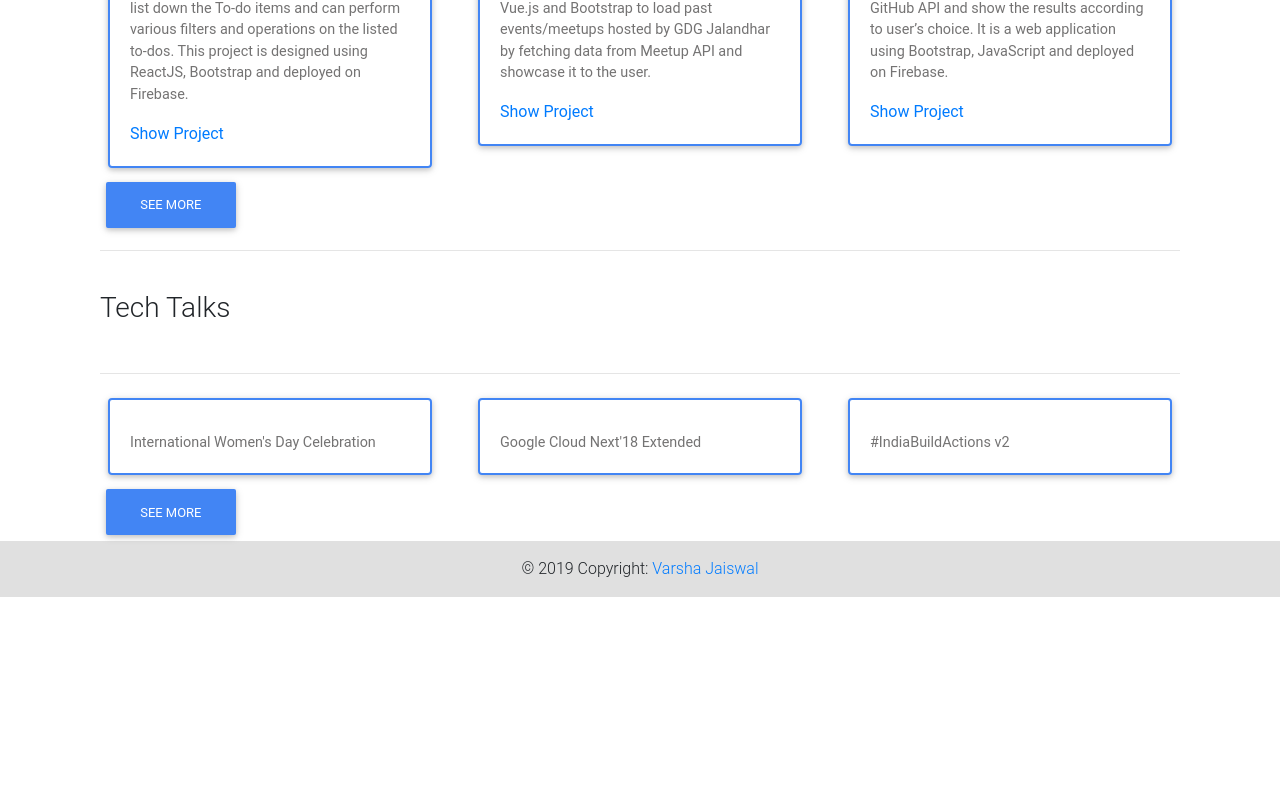
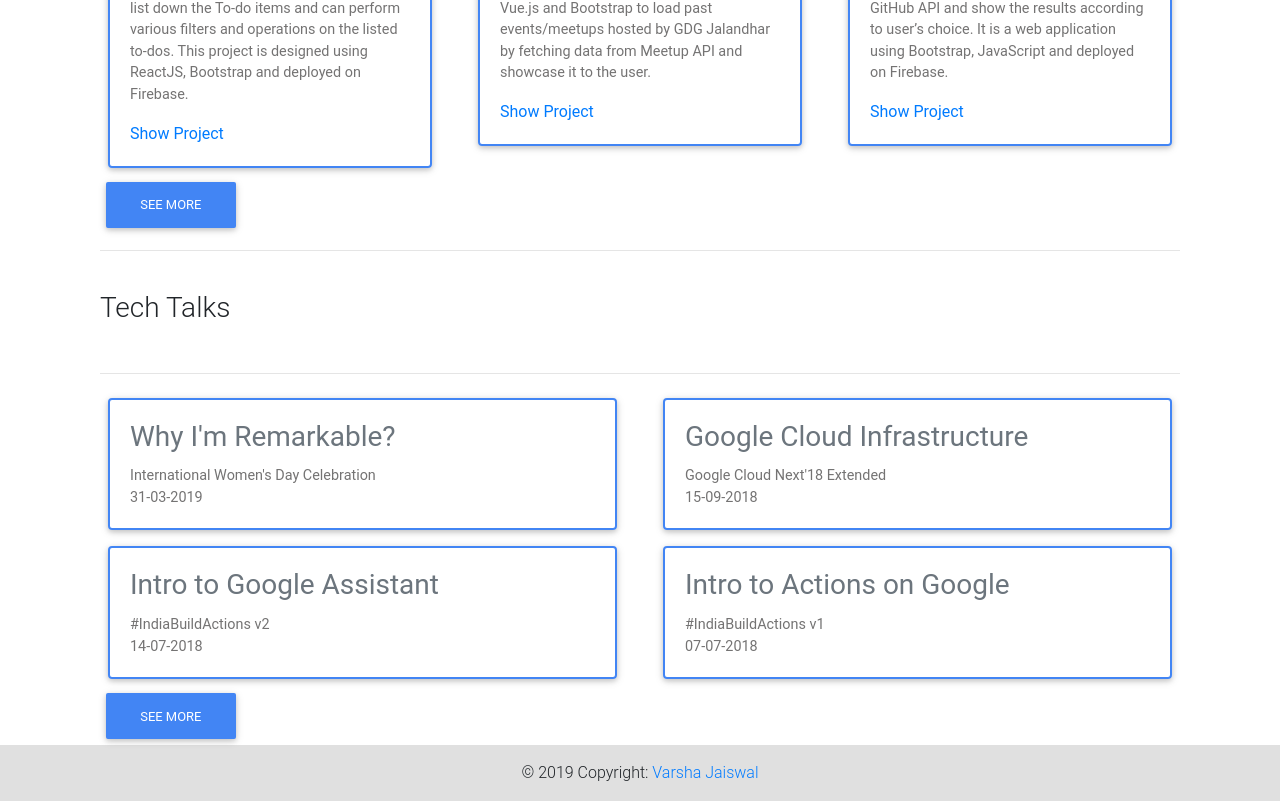
Before and after one commit to Varsha-Jaiswal/Varsha-Portfolio, a Vue app: page / in a window 1280 px wide. Shown: the part 1661-2462 px from the top of the page. Before the commit the page ends 2258 px from the top, so only its background shows below. Built offline with nearby package versions, Linux system fonts and the light colour scheme.

Commit message:
Talks feature modified

```diff
--- a/src/components/home/techtalks.vue
+++ b/src/components/home/techtalks.vue
@@ -4,15 +4,15 @@
         <h3>Tech Talks</h3>
         <br><hr>
         <div class="row" v-if="!showTalks">
-            <div class="col-md-4" v-for="(item, i) in homePageTalks" :key="i">
+            <div class="col-md-6" v-for="(item, i) in homePageTalks" :key="i">
                 <div class="card m-2 btn-outline-primary">
                     <div class="card-body">
                         <h3 class="card-title text-muted">
-                            {{ item.name }}
+                            {{ item.title }}
                         </h3>
                         <p class="card-text">
-                            {{ item.event }}
-                            {{ item.year }}
+                            {{ item.event }}<br>
+                            {{ item.date }}
                         </p>
                     </div>
                 </div>
@@ -20,15 +20,15 @@
         </div>
         <button class="btn btn-primary" v-if="showButton" item-align="right" v-on:click="ShowTalks">See more</button>
         <div class="row" v-if="showTalks">
-            <div class="col-md-4" v-for="(item, i) in talksData.techtalks" :key="i">
+            <div class="col-md-6" v-for="(item, i) in talksData.techtalks" :key="i">
                 <div class="card btn-outline-primary m-2">
                     <div class="card-body">
                         <h3 class="card-title text-muted">
-                            {{ item.name }}
+                            {{ item.title }}
                         </h3>
                         <p class="card-text">
-                            {{ item.event }}
-                            {{ item.year }}
+                            {{ item.event }}<br>
+                            {{ item.date }}
                         </p>
                     </div>
                 </div>
@@ -47,7 +47,7 @@ export default {
             talksData,
             showTalks:false,
             showButton: true,
-            homePageTalks: talksData.techtalks.slice(0,3)
+            homePageTalks: talksData.techtalks.slice(0,4)
         }
     },
     methods: {
```
